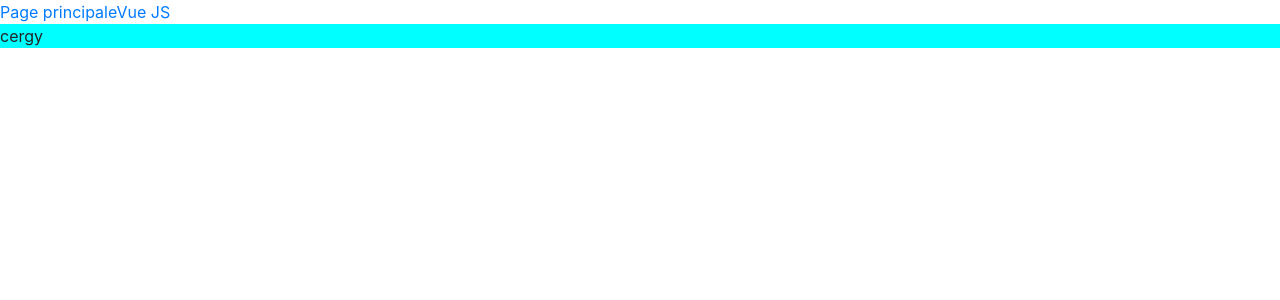
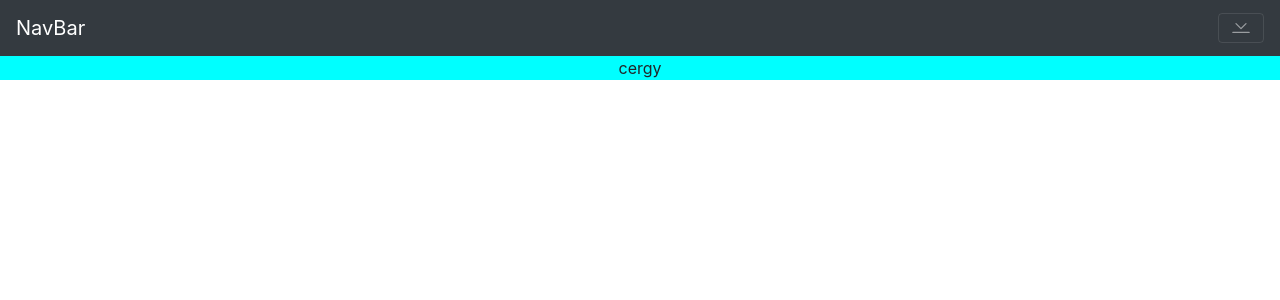
Before and after one commit to RomanCLV/VueJS_Meteo, a Vue app in the folder vuejs_meteo/: page / in a window 1280 px wide. Shown: the top 300 px of the page. Built offline with nearby package versions, Linux system fonts and the light colour scheme; what vue-async-computed would draw is missing.

Commit message:
fix navbar

```diff
--- a/vuejs_meteo/src/App.vue
+++ b/vuejs_meteo/src/App.vue
@@ -39,11 +39,30 @@
   </div>
 </template>
 -->
+
+
 <template>
-  <div id="app">
+  <div>
+    <b-navbar toggleable type="dark" variant="dark">
+      <b-navbar-brand href="#">NavBar</b-navbar-brand>
+
+      <b-navbar-toggle target="navbar-toggle-collapse">
+        <template v-slot:default="{ expanded }">
+          <b-icon v-if="expanded" icon="chevron-bar-up"></b-icon>
+          <b-icon v-else icon="chevron-bar-down"></b-icon>
+        </template>
+      </b-navbar-toggle>
+
+      <b-collapse id="navbar-toggle-collapse" is-nav>
+        <b-navbar-nav class="ml-auto">
           <router-link :to="{name: 'Home'}" class="md-list-item-text">Page principale</router-link>
           <router-link :to="{name: 'VuePresenter'}" class="md-list-item-text">Vue JS</router-link>
+        </b-navbar-nav>
+      </b-collapse>
+    </b-navbar>
+    <div class="center">
       <router-view></router-view>
+    </div>
   </div>
 </template>
 
@@ -55,9 +74,8 @@
 
 export default {
   name: 'App',
-    data () {
-      return {
-      }
+  data() {
+    return {}
   },
   computed: {
     isMenuVisible: {
@@ -70,7 +88,7 @@
     }
   },
   methods: {
-      ChangeMenuVisibility : function () {
+    ChangeMenuVisibility: function () {
       this.isMenuVisible = !this.isMenuVisible;
     }
   }
```
Also changed, not shown: vuejs_meteo/src/components/MeteoCard.vue (line endings or trailing spaces), 1 other file (tests, documents, lock files or other folders). Lines whose indentation alone changed are shown as unchanged.
